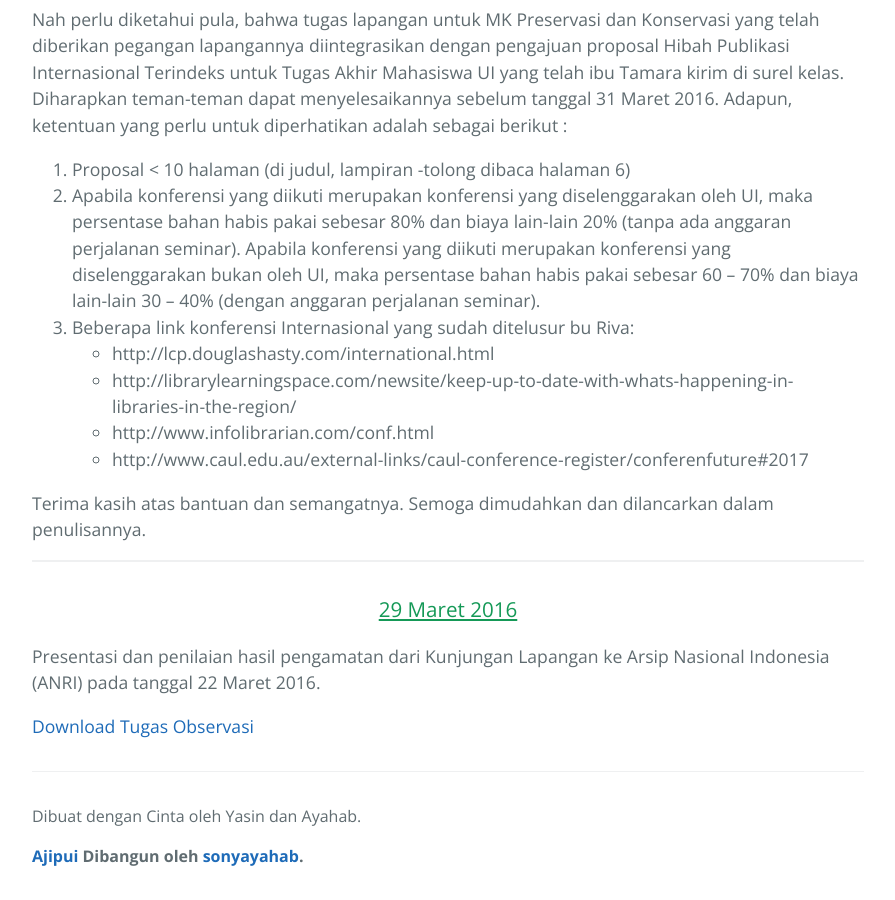
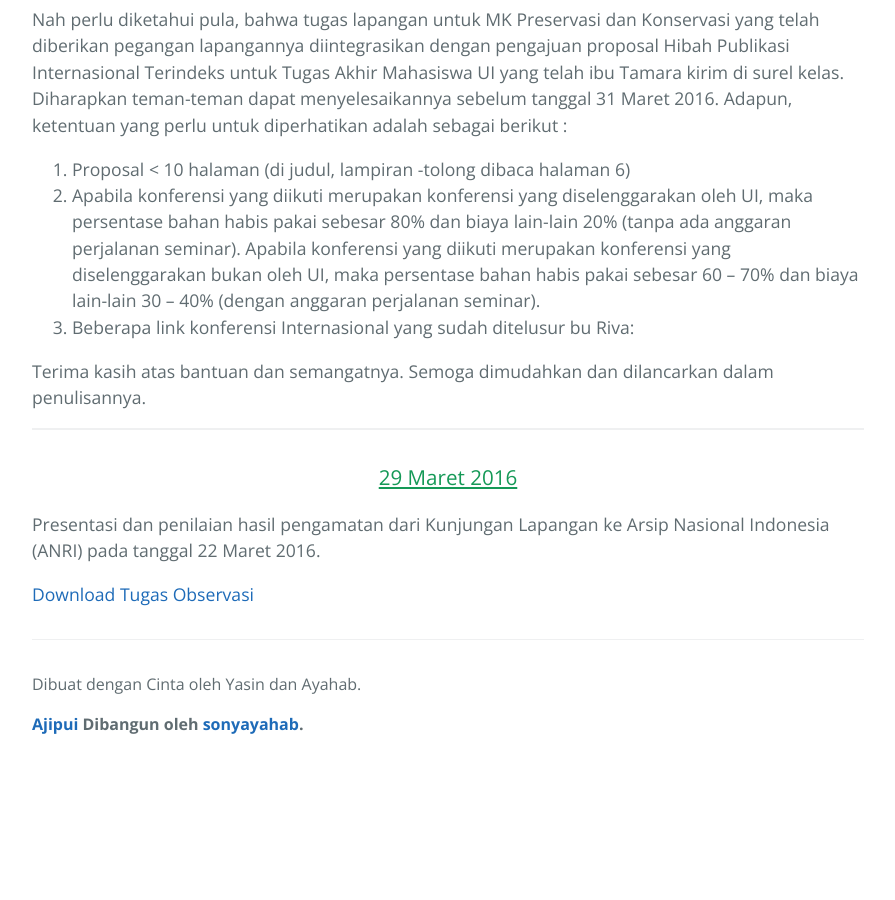
Before and after one commit to sonyayahab/ajipui, a Jekyll site: the page preskonv.html, which Jekyll copies as it is, in a window 1280 px wide and 900 px high, scrolled down 785 px. Shown: the whole window, without its empty margins (192-1087 px from the left). Built offline with Jekyll 4.4.1, drawn with Linux system fonts in a browser that asks for light colours; after the commit the page ends 1553 px from its top, so only the background shows below that.

Commit message:
Updated preskonv.html

```diff
--- a/preskonv.html
+++ b/preskonv.html
@@ -38,16 +38,8 @@
   Apabila konferensi yang diikuti merupakan konferensi yang diselenggarakan bukan oleh UI, maka persentase bahan habis pakai sebesar 60 – 70% dan biaya lain-lain 30 – 40% (dengan anggaran perjalanan seminar). </li>
 
 
-<li> Beberapa link konferensi Internasional yang sudah ditelusur bu Riva:
-	<ul>
-      <li>http://lcp.douglashasty.com/international.html</li>
-      <li>http://librarylearningspace.com/newsite/keep-up-to-date-with-whats-happening-in-libraries-in-the-region/</li>
-      <li>http://www.infolibrarian.com/conf.html</li>
-      <li>http://www.caul.edu.au/external-links/caul-conference-register/conferenfuture#2017</li>
-      </ul>
-</li>
-
-   </ol>
+          <li> Beberapa link konferensi Internasional yang sudah ditelusur bu Riva:</li>
+      </ol>
 
 Terima kasih atas bantuan dan semangatnya. Semoga dimudahkan dan dilancarkan dalam penulisannya.
 
```
